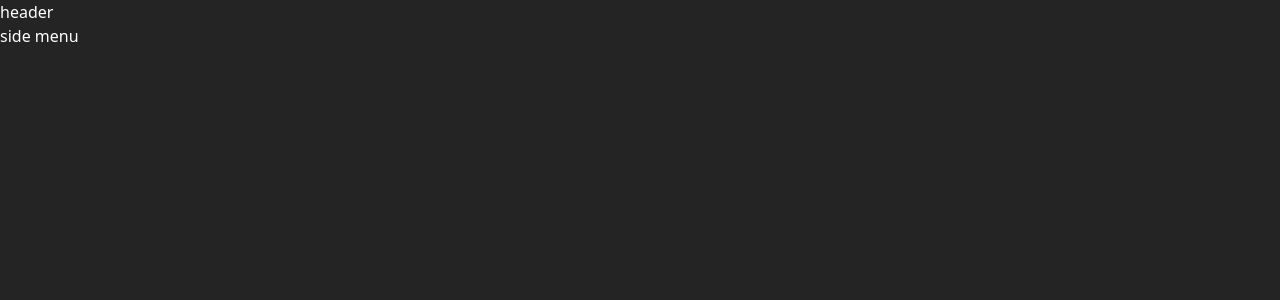
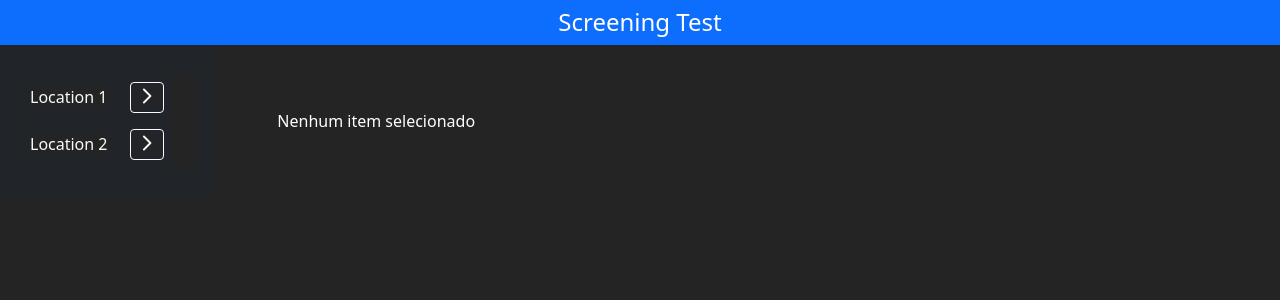
Before and after one commit to mayrusmichel/Teste-React---Tailwind, a React (Vite) app: page / in a window 1280 px wide. Shown: the top 300 px of the page. Built offline with nearby package versions, Linux system fonts and the light colour scheme.

Commit message:
criado link tree, tratamento de dados do menu e renderizacao do conteudo ao clicar

```diff
--- a/package.json
+++ b/package.json
@@ -11,8 +11,11 @@
   },
   "dependencies": {
     "bootstrap": "^5.3.3",
+    "primeicons": "^7.0.0",
+    "primereact": "^10.8.0",
     "react": "^18.3.1",
-    "react-dom": "^18.3.1"
+    "react-dom": "^18.3.1",
+    "react-icons": "^5.2.1"
   },
   "devDependencies": {
     "@types/react": "^18.3.3",
--- /dev/null
+++ b/src/api/dados-menu.js
@@ -0,0 +1,48 @@
+/*dados iguais aos fornecidos no teste*/
+
+export const dadosMenu = {
+    "locations": [
+        {
+            "name": "Location 1",
+            "description": "Location 1 - Description",
+            "id": 1,
+            "parent": null
+        },
+        {
+            "name": "Location 2",
+            "description": "Location 2 - Description",
+            "id": 2,
+            "parent": null
+        },
+        {
+            "name": "Location 1.1",
+            "description": "Location 1.1 - Description",
+            "id": 3,
+            "parent": 1
+        },
+        {
+            "name": "Location 2.1",
+            "description": "Location 2.1 - Description",
+            "id": 4,
+            "parent": 2
+        },
+        {
+            "name": "Location 2.2",
+            "description": "Location 2.2 - Description",
+            "id": 5,
+            "parent": 2
+        },
+        {
+            "name": "Location 2.1.1",
+            "description": "Location 2.1.1 - Description",
+            "id": 6,
+            "parent": 4
+        },
+        {
+            "name": "Location 1.2",
+            "description": "Location 1.2 - Description",
+            "id": 7,
+            "parent": 1
+        }
+    ]
+};
--- /dev/null
+++ b/src/components/content/content.jsx
@@ -0,0 +1,12 @@
+import React from 'react';
+
+export function Content({ item }) {
+    if (!item) return <div className='m-5'>Nenhum item selecionado</div>;
+
+    return (
+        <div>
+            <h1>{item.label}</h1>
+            <p>{item.description}</p>
+        </div>
+    );
+}
--- a/src/components/header/header.jsx
+++ b/src/components/header/header.jsx
@@ -1,9 +1,11 @@
-import './styles.css';
+import "./styles.css";
 
 export function Header() {
-    return (
-        <div className='text-white'>
-            header
-        </div>
-    );
+  return (
+    <>
+      <div className="header bg-primary text-white d-flex align-items-center justify-content-center">
+        <h1 className="fs-4 bg-primary m-2">Screening Test</h1>
+      </div>
+    </>
+  );
 }
--- a/src/components/sideMenu/sideMenu.jsx
+++ b/src/components/sideMenu/sideMenu.jsx
@@ -1,9 +1,77 @@
-import './styles.css';
+import React, { useState } from 'react';
+import { Tree } from 'primereact/tree';
+import { dadosMenu } from '../../api/dados-menu';
+import { organizeMenuData } from './utils/organizeMenuData';
+import { Content } from '../content/content';
+import 'primereact/resources/themes/saga-blue/theme.css';
+import 'primereact/resources/primereact.min.css';
+import 'primeicons/primeicons.css';
 
 export function SideMenu() {
+    const [data, setData] = useState(organizeMenuData(dadosMenu.locations));
+    const [selectedItem, setSelectedItem] = useState(null);
+
+    // nó selecionado
+    const handleNodeSelect = (event) => {
+        setSelectedItem(event.node);
+    };
+
+    // abrir e fechar nó
+    const handleNodeToggle = (node, e) => {
+        e.stopPropagation(); // Impede a propagação do clique para o nó
+        node.expanded = !node.expanded; // Alterna o estado expandido
+        // Atualiza o estado para forçar a re-renderização
+        setData([...data]);
+    };
+
+    // renderiza os nós pais
+    const nodeTemplate = (node) => (
+        <div className="d-flex align-items-center p-2 rounded bg-dark text-light">
+            <button
+                className="w-100 text-start border-0 bg-dark text-light"
+                style={{ textAlign: 'left' }}
+                onClick={() => handleNodeSelect({ node })}
+            >
+                <span className="me-2">{node.label}</span>
+            </button>
+            {node.children && node.children.length > 0 && (
+                <button
+                    className={`btn btn-sm ms-2 ${node.expanded ? 'btn-light' : 'btn-outline-light'}`}
+                    onClick={(e) => handleNodeToggle(node, e)}
+                >
+                    <i className={`pi ${node.expanded ? 'pi-chevron-down' : 'pi-chevron-right'}`}></i>
+                </button>
+            )}
+        </div>
+    );
+
+    // renderiza os filhos
+    const renderTreeNodes = (nodes) =>
+        nodes.map((node) => (
+            <div key={node.id}>
+                {nodeTemplate(node)}
+                {node.expanded && node.children && (
+                    <div className="ms-3">
+                        {renderTreeNodes(node.children)}
+                    </div>
+                )}
+            </div>
+        ));
+
     return (
-        <div className='text-white'>
-            side menu
+        <div className="container-fluid">
+            <div className="row">
+                <nav className="col-md-3 col-lg-2 bg-dark text-light p-3 navbar navbar-dark navbar-expand-md">
+                    <div className="navbar-collapse">
+                        <div className="overflow-auto" style={{ maxHeight: '80vh' }}>
+                            {renderTreeNodes(data)}
+                        </div>
+                    </div>
+                </nav>
+                <main className="col-md-9 col-lg-10 p-3">
+                    <Content item={selectedItem} />
+                </main>
+            </div>
         </div>
     );
 }
--- /dev/null
+++ b/src/components/sideMenu/utils/organizeMenuData.jsx
@@ -0,0 +1,26 @@
+export function organizeMenuData(items) {
+    const itemsById = {};
+    const rootItems = [];
+
+    items.forEach(item => {
+        itemsById[item.id] = { ...item, label: item.name, children: [] };
+    });
+
+    items.forEach(item => {
+        if (item.parent === null) {
+            rootItems.push(itemsById[item.id]);
+        } else if (itemsById[item.parent]) {
+            itemsById[item.parent].children.push(itemsById[item.id]);
+        }
+    });
+
+    function sortItems(item) {
+        item.children.sort((a, b) => a.id - b.id);
+        item.children.forEach(sortItems);
+    }
+
+    rootItems.sort((a, b) => a.id - b.id);
+    rootItems.forEach(sortItems);
+
+    return rootItems;
+}
```
Also changed, not shown: 2 other files (tests, documents, lock files or other folders).
